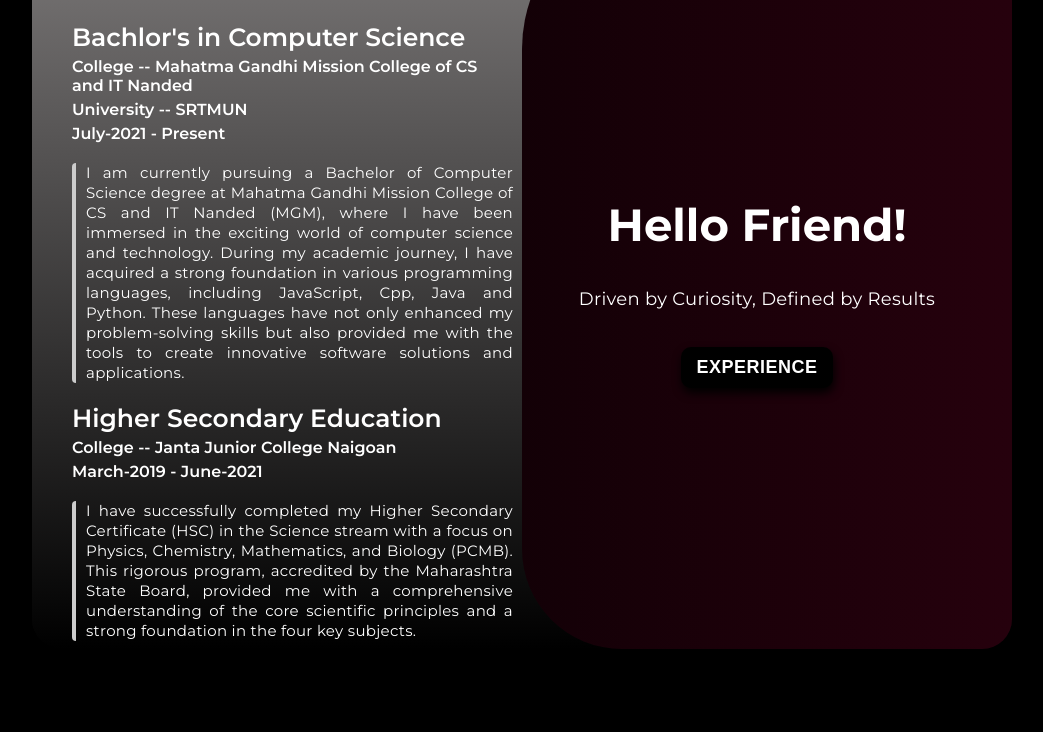
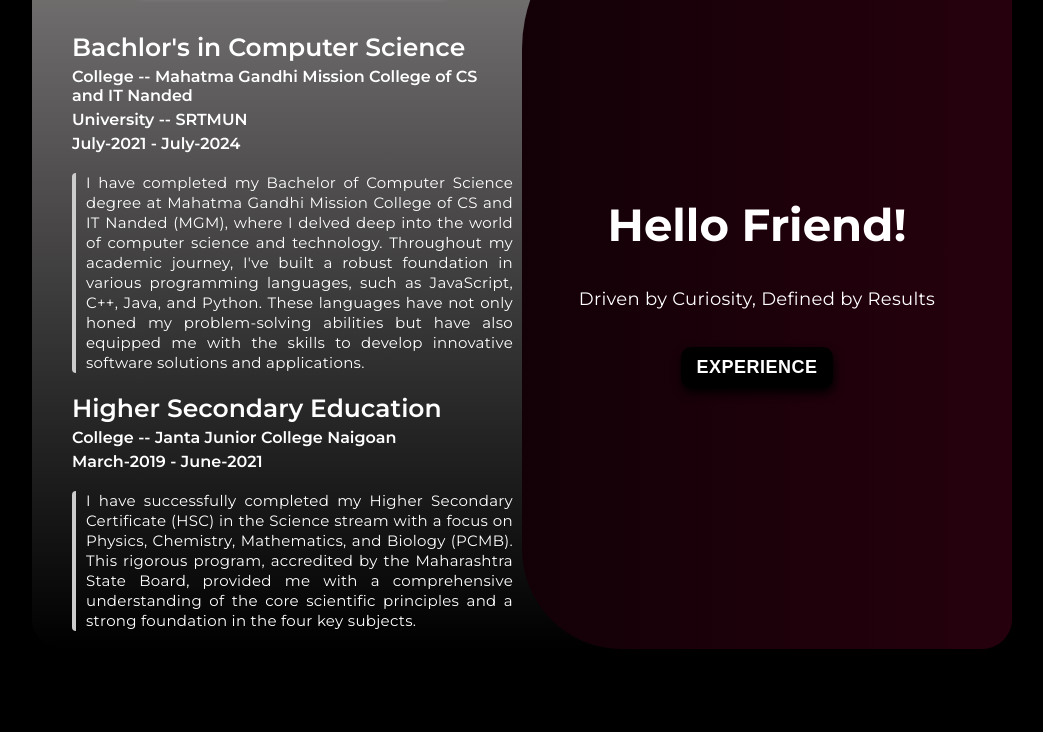
Before and after one commit to AfrojKhan01/Afroj_Portfolio.github.io, a plain HTML site: page index.html in a window 1280 px wide. Shown: the part 3049-3781 px from the top of the page, without its empty margins (118-1161 px from the left). Drawn offline with Linux system fonts and the light colour scheme; a web font is replaced by a local one.

Commit message:
Changes Done

```diff
--- a/index.html
+++ b/index.html
@@ -214,16 +214,9 @@
             >College -- Mahatma Gandhi Mission College of CS and IT Nanded</span
           >
           <span class="d">University -- SRTMUN</span>
-          <span class="d">July-2021 - Present</span>
+          <span class="d">July-2021 - July-2024</span>
           <p>
-            I am currently pursuing a Bachelor of Computer Science degree at
-            Mahatma Gandhi Mission College of CS and IT Nanded (MGM), where I
-            have been immersed in the exciting world of computer science and
-            technology. During my academic journey, I have acquired a strong
-            foundation in various programming languages, including JavaScript,
-            Cpp, Java and Python. These languages have not only enhanced my
-            problem-solving skills but also provided me with the tools to create
-            innovative software solutions and applications.
+            I have completed my Bachelor of Computer Science degree at Mahatma Gandhi Mission College of CS and IT Nanded (MGM), where I delved deep into the world of computer science and technology. Throughout my academic journey, I've built a robust foundation in various programming languages, such as JavaScript, C++, Java, and Python. These languages have not only honed my problem-solving abilities but have also equipped me with the skills to develop innovative software solutions and applications.
           </p>
           <span class="degree">Higher Secondary Education</span>
           <span class="d">College -- Janta Junior College Naigoan</span>
```
